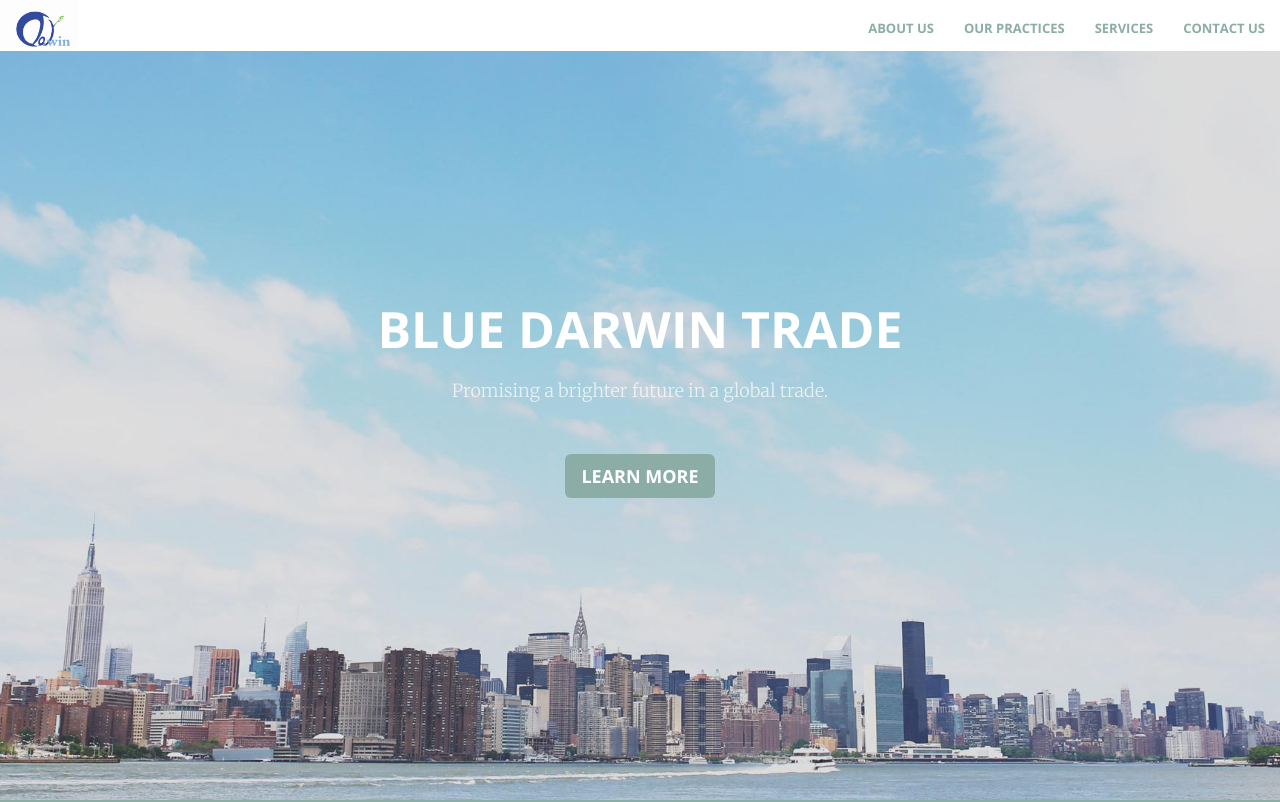
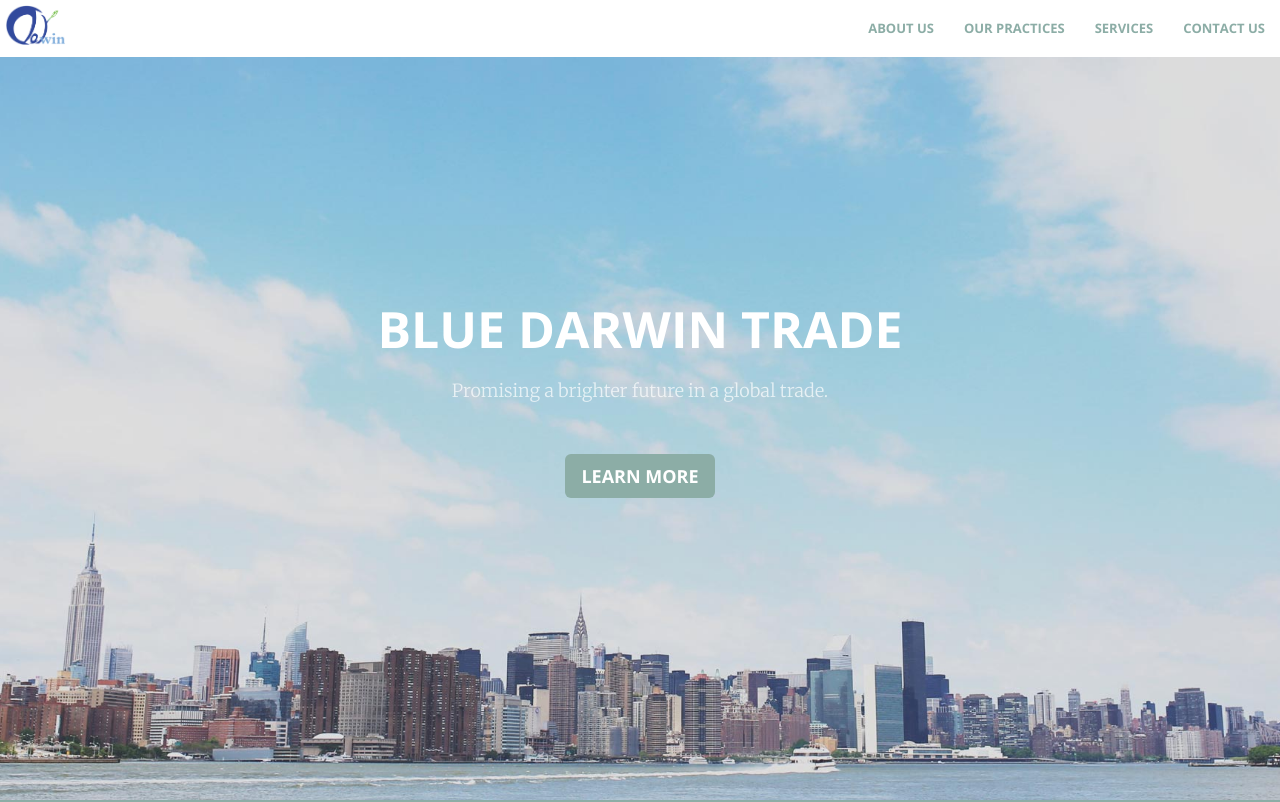
Before and after one commit to bluedarwin/bluedarwin.github.io, a website: page index.html in a window 1280 px wide. Shown: the top 802 px of the page. Drawn offline with nearby package versions, Linux system fonts and the light colour scheme.

Commit message:
logo size

```diff
--- a/css/creative.css
+++ b/css/creative.css
@@ -727,6 +727,7 @@ color: #777777;
 }
 .navbar-brand>img {
   height: 100%;
+  padding: 5px;
   width: auto;
 }
 
@@ -736,7 +737,7 @@ color: #777777;
 
 .nav >li >a {
   padding-top: 18px;
-  padding-bottom: 10px;
+  padding-bottom: 18px;
 }
  .navbar-toggle {
   padding: 10px;
--- a/index.html
+++ b/index.html
@@ -66,7 +66,7 @@ else if (/\S+/.test(document.hgmailer.phone.value) == false) alert ("Your phone
                 <button type="button" class="navbar-toggle collapsed" data-toggle="collapse" data-target="#bs-example-navbar-collapse-1">
                     <span class="sr-only">Toggle navigation</span> Menu <i class="fa fa-bars"></i>
                 </button>
-                <a class="navbar-brand page-scroll" href="#page-top"><img src="img/test.png" alt=""></a>
+                <a class="navbar-brand page-scroll" href="#page-top"><img src="img/logo.png" alt=""></a>
             </div>
 
             <!-- Collect the nav links, forms, and other content for toggling -->
```
Also changed, not shown: img/test.png (deleted).
